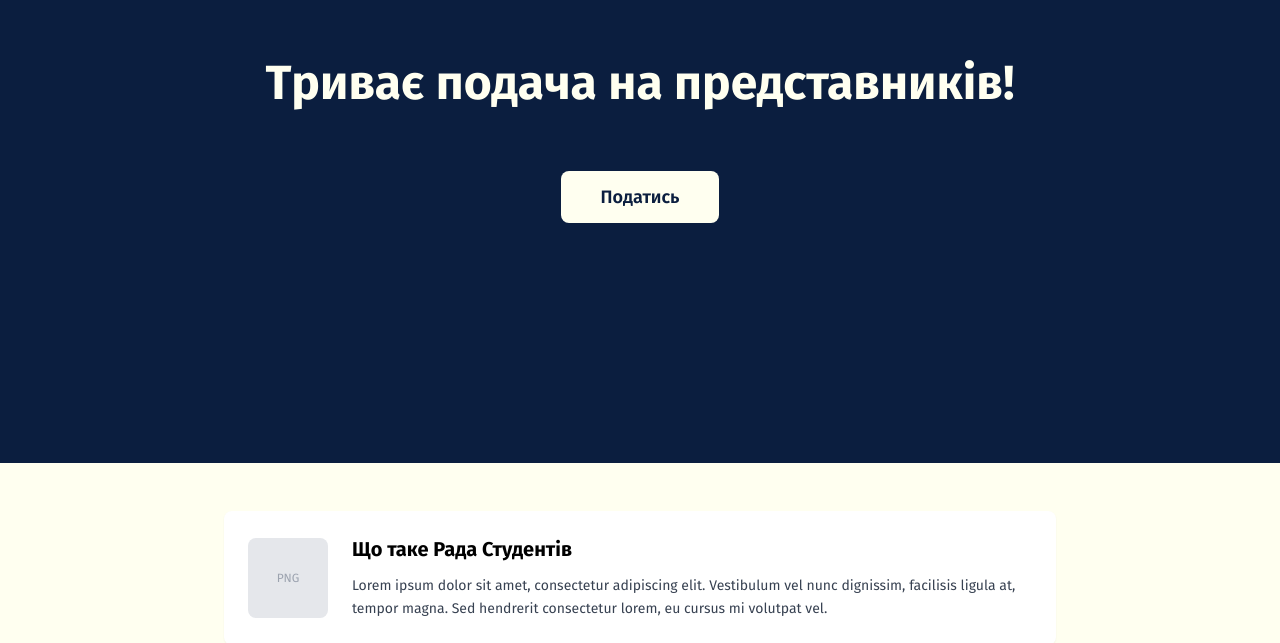
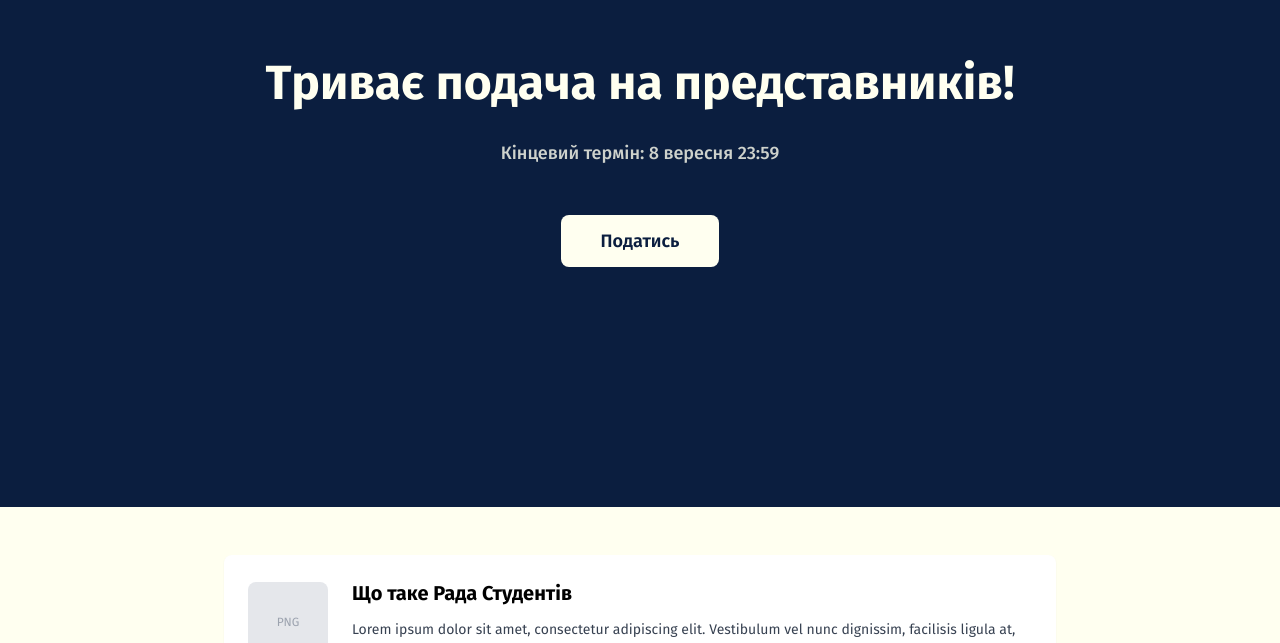
Before and after one commit to luftboud/ucu-election, a React (Vite) app: page / in a window 1280 px wide. Shown: the part 181-824 px from the top of the page. Built offline with nearby package versions, Linux system fonts and the light colour scheme.

Commit message:
feat(Application.tsx): add due date

```diff
--- a/client/pages/Application.tsx
+++ b/client/pages/Application.tsx
@@ -24,9 +24,19 @@ export default function Application() {
       {/* Section 1: Top section with dark blue background */}
       <section className="bg-dark-blue text-ivory py-60 px-4">
         <div className="container mx-auto text-center">
-          <h1 className="text-4xl md:text-5xl font-bold mb-16">
+          <h1 className="text-4xl md:text-5xl font-bold mb-8">
             Триває подача на представників!
           </h1>
+          {/* <h1 className="text-4xl md:text-5xl font-bold mb-8">
+            Очікуйте на голосування!
+          </h1> */}
+
+          <p className="text-lg text-ivory/80 mb-12 font-medium">
+            Кінцевий термін: 8 вересня 23:59
+          </p>
+          {/* <p className="text-lg text-ivory/80 mb-12 font-medium">
+            Початок: середа, 10 вересня
+          </p> */}
 
           <button
             onClick={handleApplyClick}
@@ -46,7 +56,9 @@ export default function Application() {
                 key={index}
                 className="bg-white rounded-lg p-6 shadow-sm hover:shadow-md transition-shadow duration-300"
               >
-                <div className={`flex items-center gap-6 ${index % 2 === 0 ? 'flex-row' : 'flex-row-reverse'}`}>
+                <div
+                  className={`flex items-center gap-6 ${index % 2 === 0 ? "flex-row" : "flex-row-reverse"}`}
+                >
                   {/* Icon placeholder */}
                   <div className="w-20 h-20 bg-gray-200 rounded-lg flex items-center justify-center flex-shrink-0">
                     <span className="text-gray-400 text-xs">PNG</span>
```
